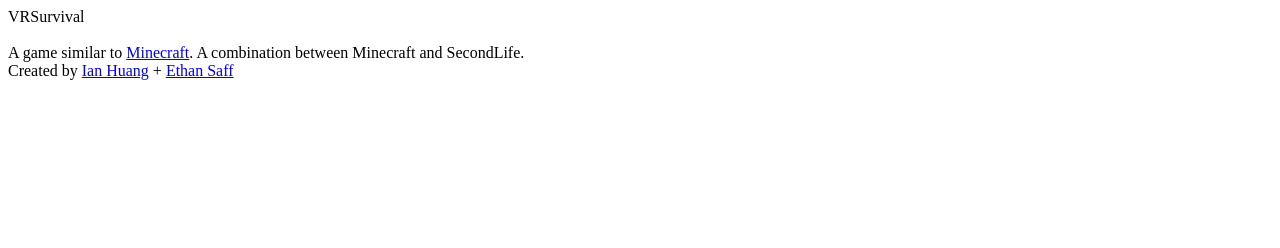
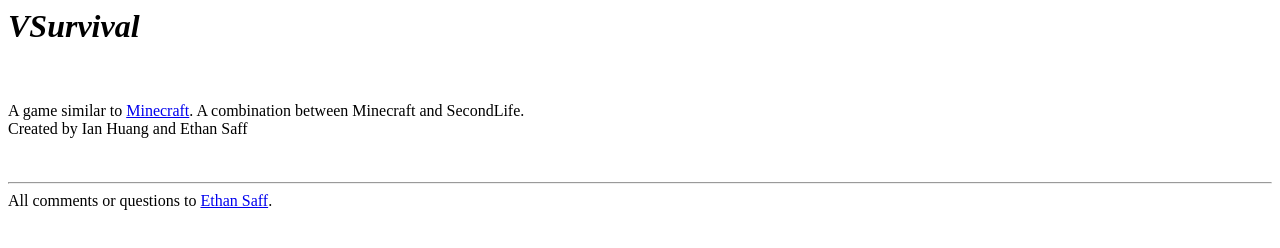
Before and after one commit to Sunlight4/VRSurvival, a plain HTML site: page index.html in a window 1280 px wide. Drawn offline with Linux system fonts and the light colour scheme.

Commit message:
La la la

```diff
--- a/index.html
+++ b/index.html
@@ -1,6 +1,7 @@
 <html>
 <body>
-VRSurvival<br><br>A game similar to <a href="http://minecraft.net">Minecraft</a>. A combination between Minecraft and SecondLife.<br>
-Created by <a href="mailto:ianhuang@zilladog.net">Ian Huang</a> + <a href="mailto:ethan.saff@gmail.com">Ethan Saff</a>
+<h1><i>VSurvival</i></h1><br><br>A game similar to <a href="http://minecraft.net">Minecraft</a>. A combination between Minecraft and SecondLife.<br>
+Created by Ian Huang and Ethan Saff<br>
+<br><br><hr>All comments or questions to <a href="mailto:ethansaff.gmail.com">Ethan Saff</a>.
 </body>
 </html>
```
